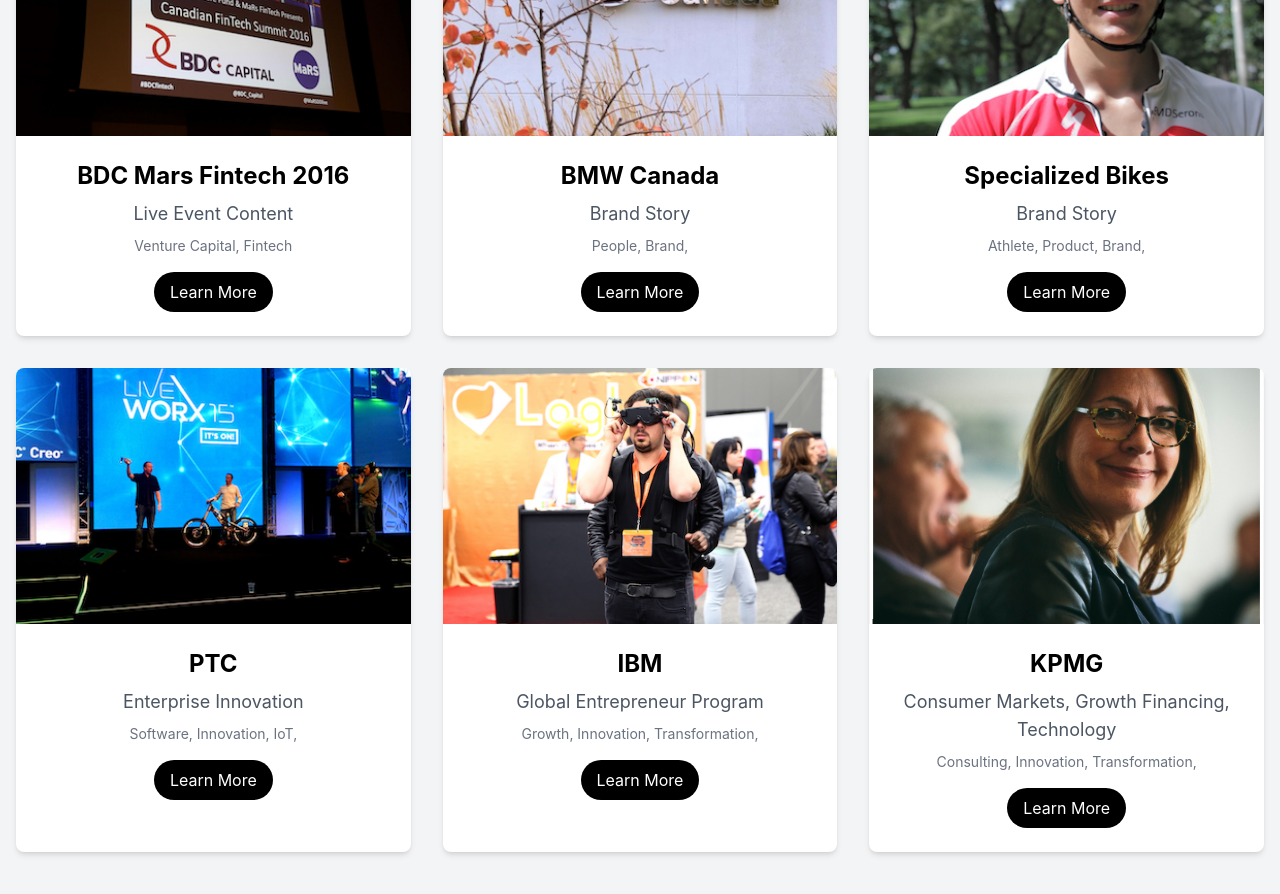
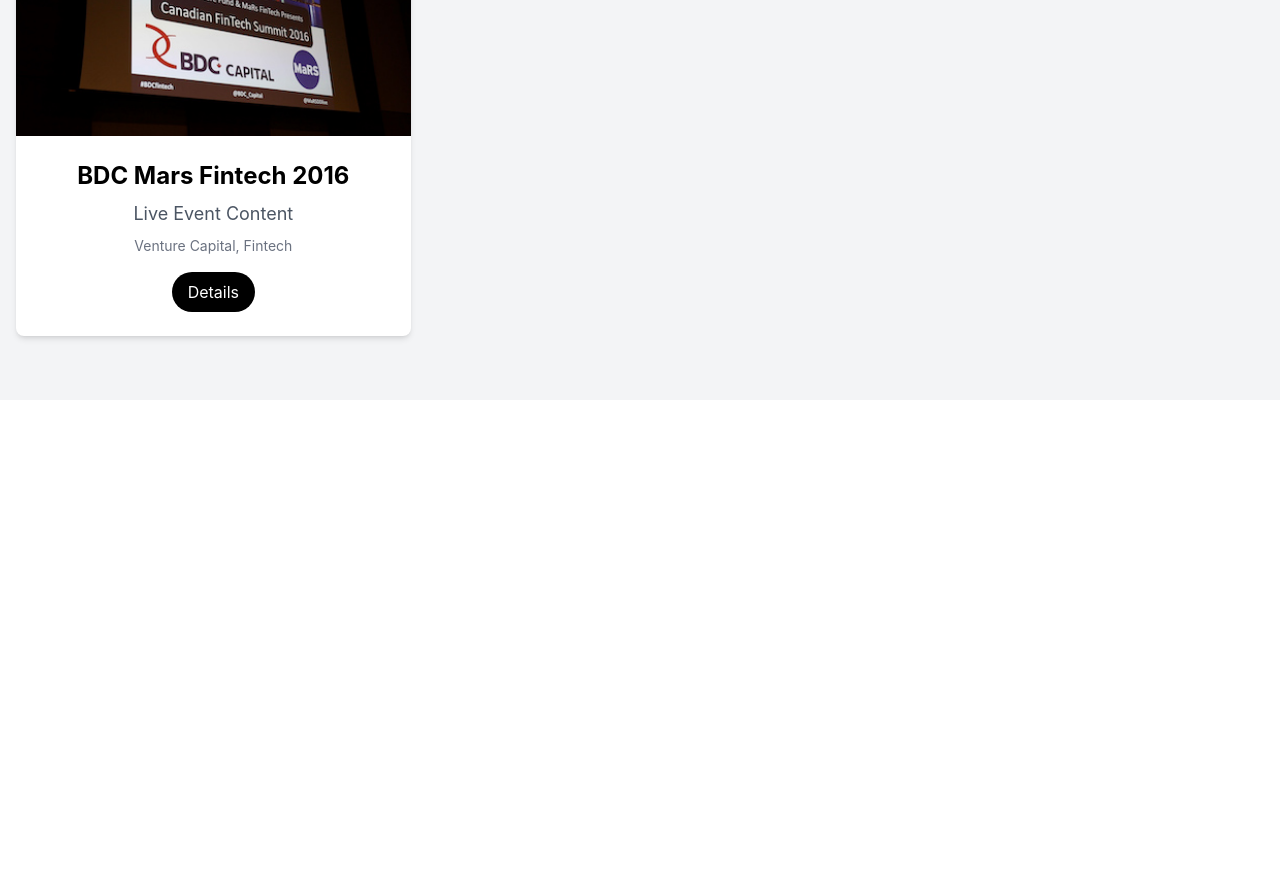
Before and after one commit to langford-bc/portfolio, a Next.js app: page / in a window 1280 px wide. Shown: the part 1520-2414 px from the top of the page. After the commit the page ends 1920 px from the top, so only its background shows below. Built offline with nearby package versions, Linux system fonts and the light colour scheme.

Commit message:
Update Projects.js to use project data from src/data/projects.js and change button to 'Details'

```diff
--- a/src/components/Projects.js
+++ b/src/components/Projects.js
@@ -1,66 +1,9 @@
 // src/components/Projects.js
 import Image from 'next/image';
 import Link from 'next/link';
+import { projects } from '../data/projects';
 
 export default function Projects() {
-  const projects = [
-    {
-      id: 1,
-      title: 'BDC Mars Fintech 2016',
-      subtitle: 'Live Event Content',
-      image: '/images/portfolio_mars_fintech_2016_test.jpg',
-      label: 'Venture Capital, Fintech',
-      slug: 'bdc-mars-fintech-2016'
-    },
-
-    {
-      id: 2,
-      title: 'BMW Canada',
-      subtitle: 'Brand Story',
-      image: '/images/Fitting in Running at Work.mp4.00_00_25_26.Still002.jpg',
-      label: 'People, Brand, ',
-      slug: 'bmw-canada, brand-story'
-    },
-
-    {
-      id: 3,
-      title: 'Specialized Bikes',
-      subtitle: 'Brand Story',
-      image: '/images/128A7910.00_00_39_06.Still002.jpg',
-      label: 'Athlete, Product, Brand, ',
-      slug: 'specialized-bikes, brand-story, athlete, product'
-    },
-
-    {
-      id: 4,
-      title: 'PTC',
-      subtitle: 'Enterprise Innovation',
-      image: '/images/128A7910.00_01_09_18.Still006.jpg',
-      label: 'Software, Innovation, IoT, ',
-      slug: 'enterprise, product-story, software, IoT'
-    },
-
-    {
-      id: 5,
-      title: 'IBM',
-      subtitle: 'Global Entrepreneur Program',
-      image: '/images/3S3A8091.jpg',
-      label: 'Growth, Innovation, Transformation, ',
-      slug: 'cloud, product-story, software, data'
-    },
-
-    {
-      id: 6,
-      title: 'KPMG',
-      subtitle: 'Consumer Markets, Growth Financing, Technology',
-      image: '/images/_98A9573.jpg',
-      label: 'Consulting, Innovation, Transformation, ',
-      slug: 'consulting, financial services, consumer markets, data'
-    },
-
-    // Add more projects here as needed (e.g., healthcare, financial services, sports projects)
-  ];
-
   return (
     <section className="py-16 bg-gray-100">
       <div className="container mx-auto px-4">
@@ -88,7 +31,7 @@
                   href={`/projects/${project.slug}`}
                   className="inline-block bg-black text-white px-4 py-2 rounded-full hover:bg-gray-800 transition duration-300"
                 >
-                  Learn More
+                  Details
                 </Link>
               </div>
             </div>
```
